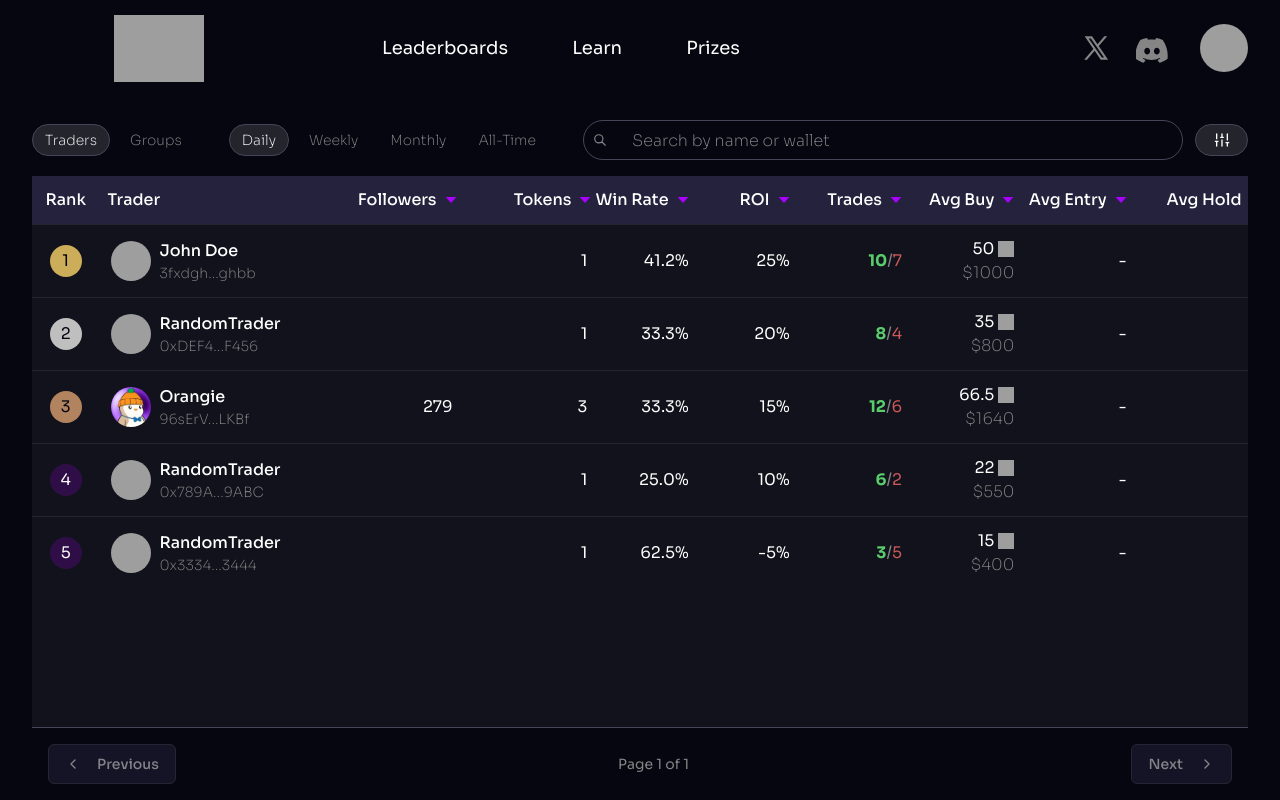
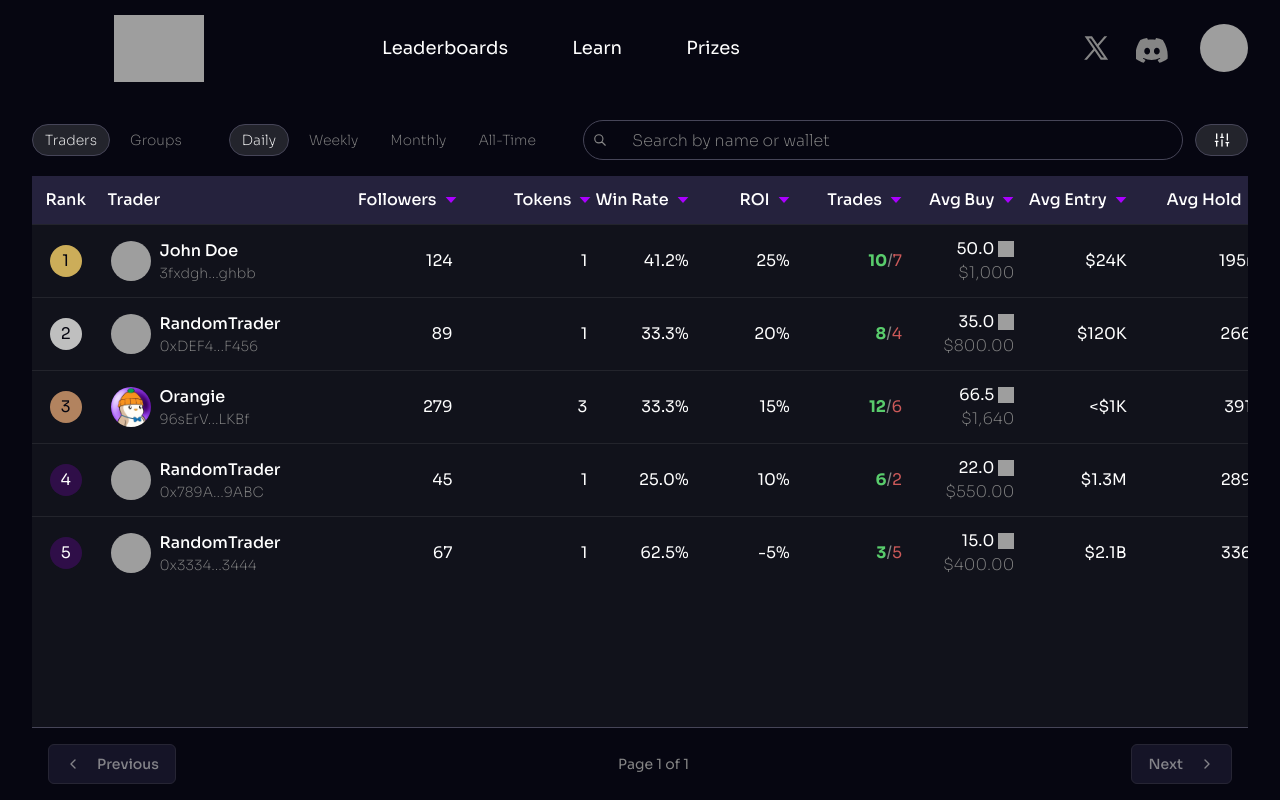
Before and after one commit to GudacrisPump/potion-leaderboard, a Next.js app: page / in a window 1280 px wide. Built offline with nearby package versions, Linux system fonts and the light colour scheme; grey boxes are pictures that could not be loaded.

Commit message:
added precision requirements to table values, added avg holding to mock api

```diff
--- a/components/leaderboard-table.tsx
+++ b/components/leaderboard-table.tsx
@@ -34,6 +34,7 @@ interface Trader {
   name?: string;
   avatar?: string;
   followers: number;
+  avg_entry_usd: number;
 }
 
 // Allowed sort keys for columns that have numerical data.
@@ -71,6 +72,56 @@ const truncateAddress = (address: string) => {
   const start = address.slice(0, 6);
   const end = address.slice(-4);
   return `${start}...${end}`;
+};
+
+// Add this utility function to format hold time
+const formatHoldTime = (minutes: number) => {
+  if (minutes < 240) { // Less than 4 hours
+    return `${Math.round(minutes)}m`;
+  } else {
+    return `${Math.round(minutes / 60)}h`;
+  }
+};
+
+// Add this utility function for SOL amount formatting
+const formatSolAmount = (amount: number) => {
+  if (amount < 1) {
+    return amount.toFixed(2); // 0.01
+  } else if (amount < 10) {
+    return amount.toFixed(2); // 1.02
+  } else if (amount < 100) {
+    return amount.toFixed(1); // 10.2
+  } else {
+    return Math.round(amount).toString(); // 100
+  }
+};
+
+// Add this utility function for USD amount formatting
+const formatUsdAmount = (amount: number) => {
+  if (amount < 100) {
+    return `$${amount.toFixed(2)}`; // $0.01, $99.99
+  } else if (amount < 1000) {
+    return `$${amount.toFixed(2)}`; // $100.22, $999.99
+  } else {
+    return `$${Math.round(amount).toLocaleString()}`; // $1,000, $10,000
+  }
+};
+
+// Add utility function for average entry amount formatting
+const formatAvgEntryAmount = (amount: number) => {
+  if (amount < 1000) {
+    return `<$1K`;
+  } else if (amount < 10000) {
+    return `$${Math.floor(amount/1000)}K`;
+  } else if (amount < 100000) {
+    return `$${Math.floor(amount/1000)}K`;
+  } else if (amount < 1000000) {
+    return `$${Math.floor(amount/1000)}K`;
+  } else if (amount < 1000000000) {
+    return `$${(amount/1000000).toFixed(1)}M`;
+  } else {
+    return `$${(amount/1000000000).toFixed(1)}B`;
+  }
 };
 
 export function LeaderboardTable() {
@@ -125,7 +176,8 @@ export function LeaderboardTable() {
             roi: trades.reduce((sum, trade) => sum + trade.roi, 0) / trades.length, // Average ROI
             name: firstTrade.name,
             avatar: firstTrade.avatar,
-            followers: firstTrade.followers
+            followers: firstTrade.followers,
+            avg_entry_usd: firstTrade.avg_entry_usd
           };
         });
 
@@ -175,6 +227,14 @@ export function LeaderboardTable() {
     return (trader.sells / totalTrades) * 100;
   };
 
+  // Calculate average hold time for a trader (in minutes)
+  const calculateAvgHoldTime = (trader: Trader) => {
+    const firstDate = new Date(trader.first_trade);
+    const lastDate = new Date(trader.last_trade);
+    const diffInMinutes = Math.round((lastDate.getTime() - firstDate.getTime()) / (1000 * 60));
+    return diffInMinutes;
+  };
+
   // Sort traders based on the current sort configuration.
   const sortedTraders = useMemo(() => {
     const sorted = [...traders].sort((a, b) => {
@@ -209,11 +269,13 @@ export function LeaderboardTable() {
           aValue = a.roi;
           bValue = b.roi;
           break;
-        // Note: avgEntry and avgHold are placeholder sorts since we don't have this data yet
+        case "avgHold":
+          aValue = calculateAvgHoldTime(a);
+          bValue = calculateAvgHoldTime(b);
+          break;
         case "avgEntry":
-        case "avgHold":
-          aValue = 0;
-          bValue = 0;
+          aValue = a.avg_entry_usd;
+          bValue = b.avg_entry_usd;
           break;
         default:
           aValue = "";
@@ -460,7 +522,7 @@ export function LeaderboardTable() {
                       {trader ? (
                         <div className="flex flex-col items-end">
                           <div className="flex items-center gap-1">
-                            <span>{trader.invested_sol}</span>
+                            <span>{formatSolAmount(trader.invested_sol)}</span>
                             <Image
                               src="https://hebbkx1anhila5yf.public.blob.vercel-storage.com/Untitled%20(500%20x%20400%20px)%20(1)-EwjxE5rUhSoNSk5kZC7K3W0N5czTxo.svg"
                               alt="SOL"
@@ -469,7 +531,9 @@ export function LeaderboardTable() {
                               className="inline w-3 h-3 sm:w-3.5 sm:h-3.5 md:w-4 md:h-4"
                             />
                           </div>
-                          <span className="text-[#858585] font-extralight">${trader.invested_sol_usd}</span>
+                          <span className="text-[#858585] font-extralight">
+                            {formatUsdAmount(trader.invested_sol_usd)}
+                          </span>
                         </div>
                       ) : (
                         <span>-</span>
@@ -477,18 +541,18 @@ export function LeaderboardTable() {
                     </TableCell>
                     {/* Avg Entry */}
                     <TableCell className="w-[80px] sm:w-[100px] text-right whitespace-nowrap pr-4 p-1 sm:p-2 md:p-3">
-                      <span>-</span>
+                      {trader ? formatAvgEntryAmount(trader.avg_entry_usd) : <span>-</span>}
                     </TableCell>
                     {/* Avg Hold */}
-                    <TableCell className="w-[100px] sm:w-[120px] text-right whitespace-nowrap pr-4 overflow-hidden p-1 sm:p-2 md:p-3">
-                      <span>-</span>
+                    <TableCell className="w-[100px] sm:w-[120px] text-right whitespace-nowrap pr-4 p-1 sm:p-2 md:p-3">
+                      {trader ? formatHoldTime(calculateAvgHoldTime(trader)) : <span>-</span>}
                     </TableCell>
                     {/* Realized PNL */}
                     <TableCell className="w-[120px] sm:w-[150px] text-right whitespace-nowrap pr-4 overflow-hidden p-1 sm:p-2 md:p-3">
                       {trader ? (
                         <div className="flex flex-col items-end gap-0.5">
                           <div className="flex items-center gap-1 text-sm font-bold">
-                            <span className="text-[#59cc6c]">+{trader.realized_pnl}</span>
+                            <span className="text-[#59cc6c]">+{formatSolAmount(trader.realized_pnl)}</span>
                             <Image
                               src="https://hebbkx1anhila5yf.public.blob.vercel-storage.com/Untitled%20(500%20x%20400%20px)%20(1)-EwjxE5rUhSoNSk5kZC7K3W0N5czTxo.svg"
                               alt="SOL"
@@ -498,7 +562,7 @@ export function LeaderboardTable() {
                             />
                           </div>
                           <span className="text-[#858585] text-xs font-extralight">
-                            ${trader.realized_pnl_usd}
+                            {formatUsdAmount(trader.realized_pnl_usd)}
                           </span>
                         </div>
                       ) : (
--- a/public/mock-data/leaderboard.json
+++ b/public/mock-data/leaderboard.json
@@ -5,7 +5,7 @@
     "token_name": "SOL",
     "token_address": "0xSOL",
     "first_trade": "2023-09-01T10:00:00Z",
-    "last_trade": "2023-09-15T12:00:00Z",
+    "last_trade": "2023-09-01T12:45:00Z",
     "buys": 5,
     "sells": 3,
     "invested_sol": 20.5,
@@ -15,7 +15,8 @@
     "roi": 15,
     "name": "Orangie",
     "avatar": "/orangie.jpg",
-    "followers": 279
+    "followers": 279,
+    "avg_entry_usd": 850
   },
   {
     "id": "96sErVjEN7LNJ6Uvj63bdRWZxNuBngj56fnT9biHLKBf|0xBTC",
@@ -59,7 +60,7 @@
     "token_name": "BTC",
     "token_address": "0xBTC",
     "first_trade": "2023-09-03T08:00:00Z",
-    "last_trade": "2023-09-17T08:30:00Z",
+    "last_trade": "2023-09-03T11:15:00Z",
     "buys": 10,
     "sells": 7,
     "invested_sol": 50,
@@ -68,7 +69,9 @@
     "realized_pnl_usd": 200,
     "roi": 25,
     "name": "John Doe",
-    "avatar": "https://example.com/johndoe-avatar.png"
+    "avatar": "https://example.com/johndoe-avatar.png",
+    "followers": 124,
+    "avg_entry_usd": 24500
   },
   {
     "id": "0xDEF456|0xETH",
@@ -83,7 +86,9 @@
     "invested_sol_usd": 800,
     "realized_pnl": 5.2,
     "realized_pnl_usd": 120,
-    "roi": 20
+    "roi": 20,
+    "followers": 89,
+    "avg_entry_usd": 120000
   },
   {
     "id": "0x789ABC|0xADA",
@@ -98,7 +103,9 @@
     "invested_sol_usd": 550,
     "realized_pnl": 1.8,
     "realized_pnl_usd": 45,
-    "roi": 10
+    "roi": 10,
+    "followers": 45,
+    "avg_entry_usd": 1300000
   },
   {
     "id": "0x333444|0xDOT",
@@ -113,6 +120,8 @@
     "invested_sol_usd": 400,
     "realized_pnl": -1,
     "realized_pnl_usd": -25,
-    "roi": -5
+    "roi": -5,
+    "followers": 67,
+    "avg_entry_usd": 2100000000
   }
 ]
```
